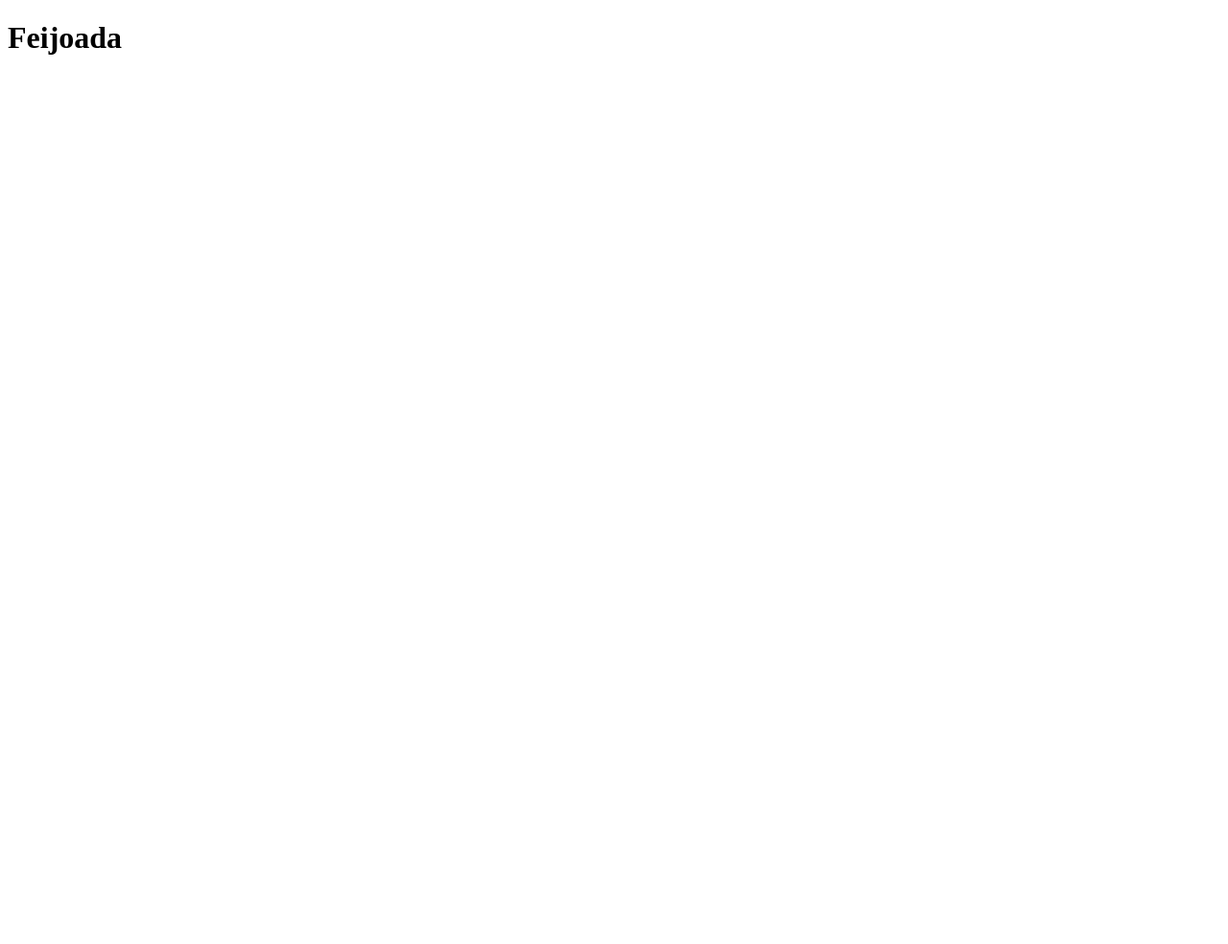
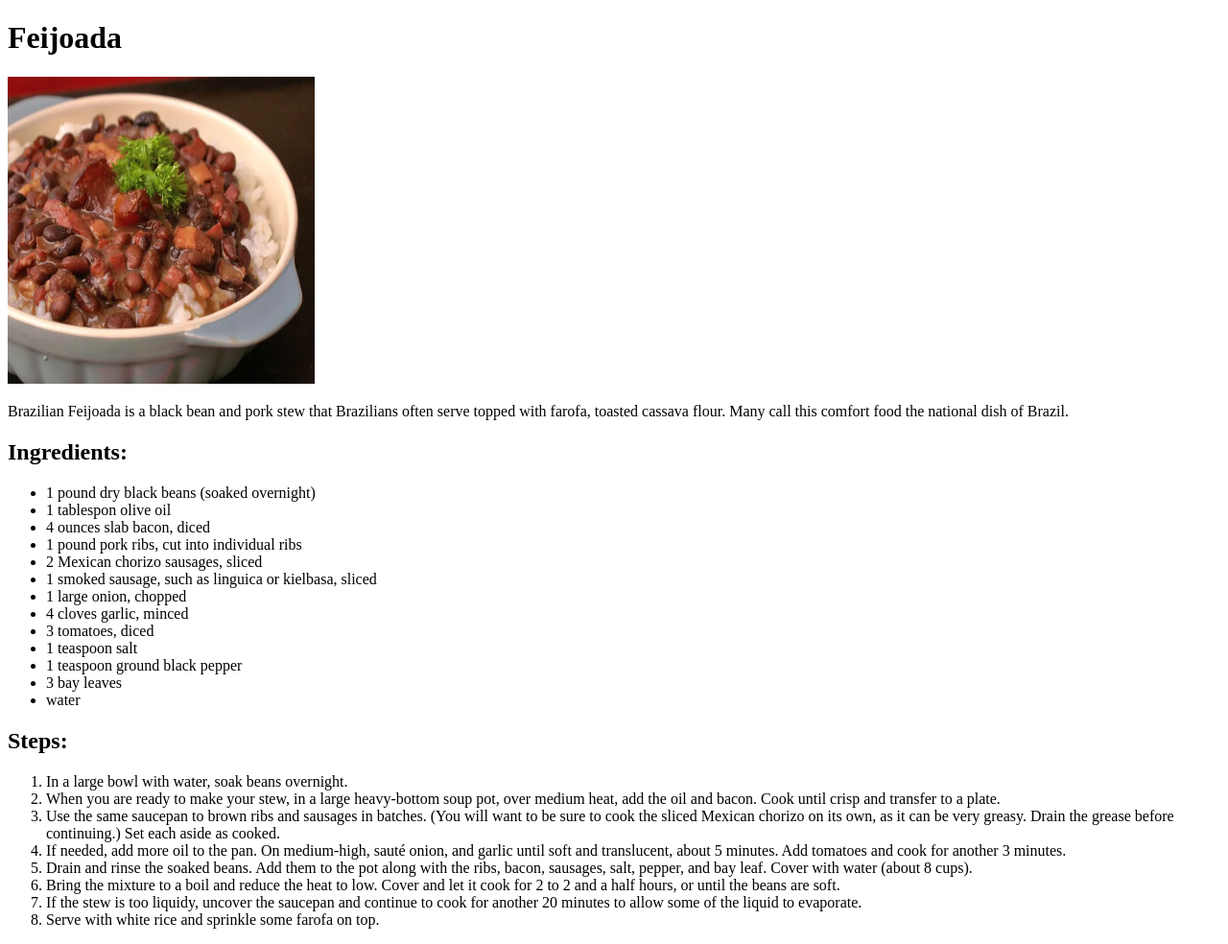
Before and after one commit to IgorBaima/odin-recipes, a plain HTML site: page recipes/feijoada.html in a window 1280 px wide. Shown: the whole page at 96% size. Before the commit the page ends 800 px from the top, so only its background shows below. Drawn offline with Linux system fonts and the light colour scheme.

Commit message:
Data added to the html recipes files

```diff
--- a/recipes/feijoada.html
+++ b/recipes/feijoada.html
@@ -7,5 +7,34 @@
 </head>
 <body>
     <h1>Feijoada</h1>
+    <img src="./recipes-images/feijoada.jpeg" alt="Feijoada" height="320" width="320">
+    <p>Brazilian Feijoada is a black bean and pork stew that Brazilians often serve topped with farofa, toasted cassava flour. Many call this comfort food the national dish of Brazil.</p>
+    <h2>Ingredients:</h2>
+    <ul>
+        <li>1 pound dry black beans (soaked overnight)</li>
+        <li>1 tablespon olive oil</li>
+        <li>4 ounces slab bacon, diced</li>
+        <li>1 pound pork ribs, cut into individual ribs</li>
+        <li>2 Mexican chorizo sausages, sliced</li>
+        <li>1 smoked sausage, such as linguica or kielbasa, sliced</li>
+        <li>1 large onion, chopped</li>
+        <li>4 cloves garlic, minced</li>
+        <li>3 tomatoes, diced</li>
+        <li>1 teaspoon salt</li>
+        <li>1 teaspoon ground black pepper</li>
+        <li>3 bay leaves</li>
+        <li>water</li>
+    </ul>
+    <h2>Steps:</h2>
+    <ol>
+        <li>In a large bowl with water, soak beans overnight.</li>
+        <li>When you are ready to make your stew, in a large heavy-bottom soup pot, over medium heat, add the oil and bacon. Cook until crisp and transfer to a plate.</li>
+        <li>Use the same saucepan to brown ribs and sausages in batches. (You will want to be sure to cook the sliced Mexican chorizo on its own, as it can be very greasy. Drain the grease before continuing.) Set each aside as cooked.</li>
+        <li>If needed, add more oil to the pan. On medium-high, sauté onion, and garlic until soft and translucent, about 5 minutes. Add tomatoes and cook for another 3 minutes.</li>
+        <li>Drain and rinse the soaked beans. Add them to the pot along with the ribs, bacon, sausages, salt, pepper, and bay leaf. Cover with water (about 8 cups).</li>
+        <li>Bring the mixture to a boil and reduce the heat to low. Cover and let it cook for 2 to 2 and a half hours, or until the beans are soft.</li>
+        <li>If the stew is too liquidy, uncover the saucepan and continue to cook for another 20 minutes to allow some of the liquid to evaporate.</li>
+        <li>Serve with white rice and sprinkle some farofa on top.</li>
+    </ol>
 </body>
 </html>
```
Also changed, not shown: index.html (+2 -2 lines), recipes/coleslaw-salad.html (+1 -1 lines), recipes/igor's-rice.html (+23 -1 lines).
